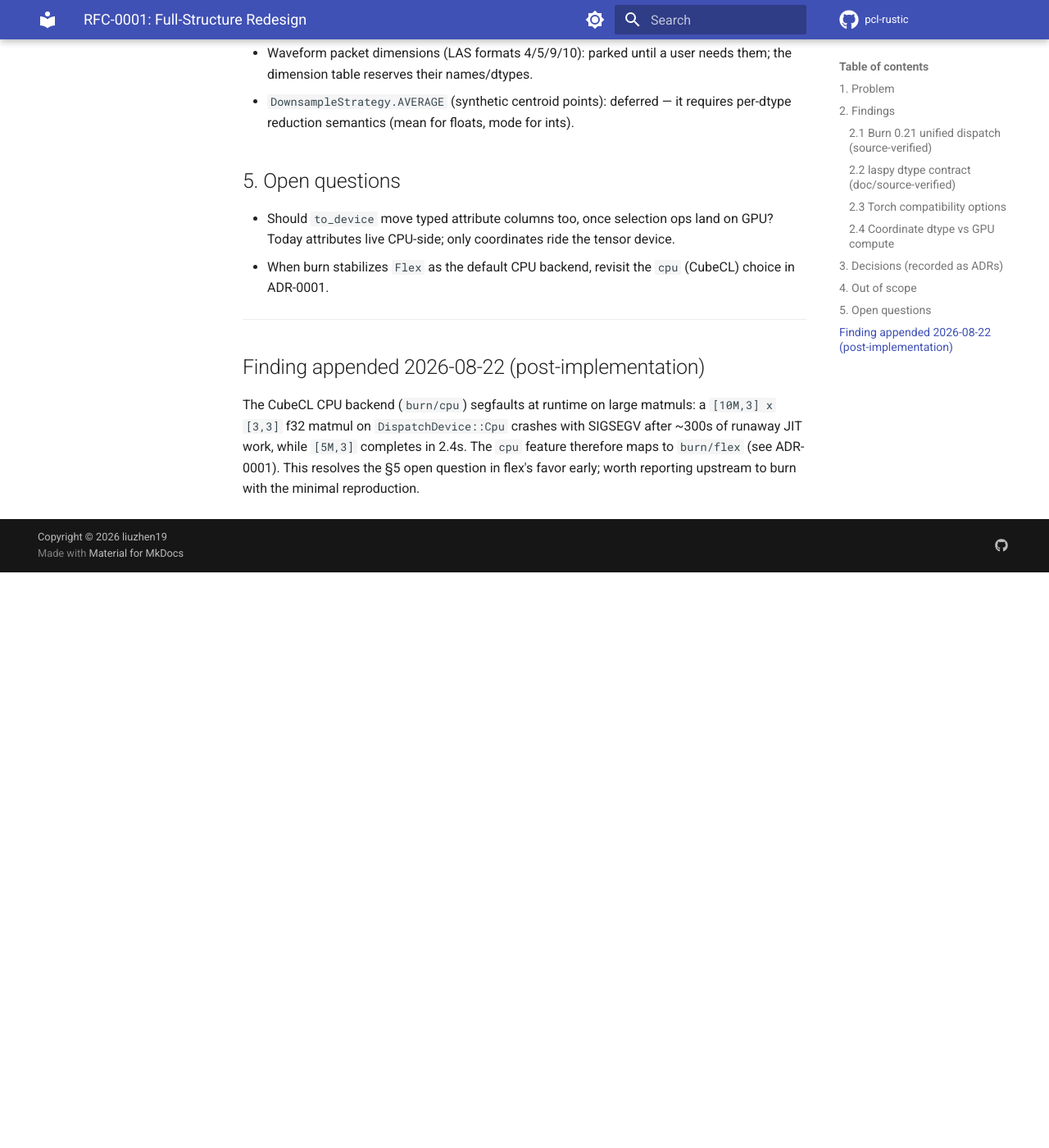
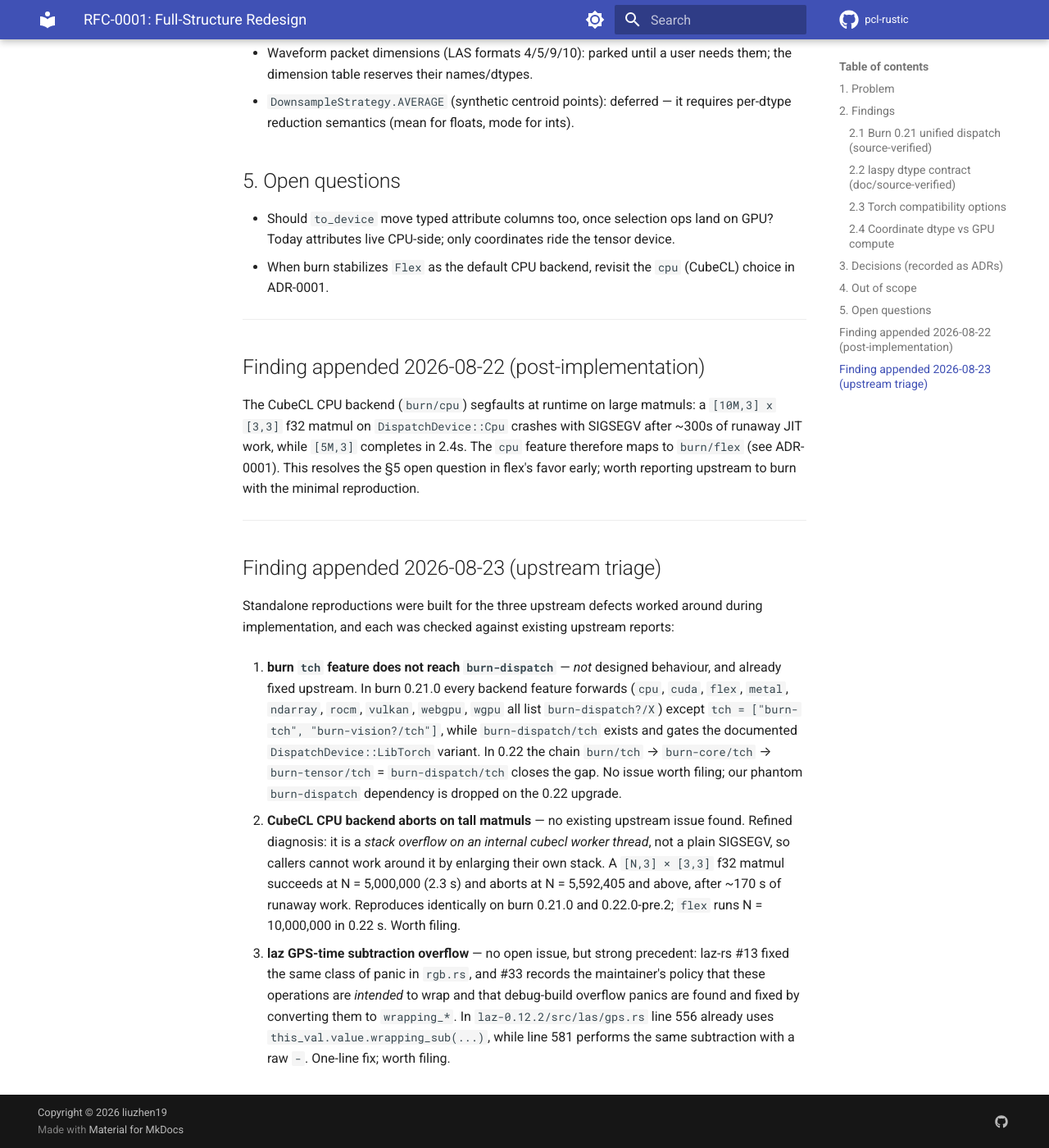
Before and after one commit to HernandoR/pcl-rustic, an MkDocs documentation site: the page built from docs/rfc/rfc-0001-full-structure-redesign-2026-08-22.md, in a window 1280 px wide and 1400 px high, scrolled down 3010 px. Shown: the whole window at 82% size. Built offline with MkDocs 1.6.1 and Material for MkDocs 9.7.7, drawn with Linux system fonts in a browser that asks for light colours; comment, search, counter and statistics services are not loaded; the version menu is left out; before the commit the page ends 3708 px from its top, so only the background shows below that.

Commit message:
docs(upstream): 修正上游缺陷描述并记录三方问题排查结论
- burn/cpu 故障定性由 segfault 更正为内部 cubecl 工作线程栈溢出，
  补充复现阈值（N>=约5.6M 崩溃，5M 正常）与 0.22.0-pre.2 同样复现
- 记录 burn 的 tch 特性未转发至 burn-dispatch 并非设计行为，
  上游 0.22 已修复，升级后可移除 dep:burn-dispatch 幻影依赖
- 记录 laz gps.rs:581 与同文件 556 行的 wrapping_sub 不一致，
  并附 laz-rs #13/#33 先例

```diff
--- a/docs/rfc/rfc-0001-full-structure-redesign-2026-08-22.md
+++ b/docs/rfc/rfc-0001-full-structure-redesign-2026-08-22.md
@@ -138,3 +138,37 @@ after ~300s of runaway JIT work, while `[5M,3]` completes in 2.4s. The `cpu`
 feature therefore maps to `burn/flex` (see ADR-0001). This resolves the §5
 open question in flex's favor early; worth reporting upstream to burn with
 the minimal reproduction.
+
+---
+
+## Finding appended 2026-08-23 (upstream triage)
+
+Standalone reproductions were built for the three upstream defects worked
+around during implementation, and each was checked against existing upstream
+reports:
+
+1. **burn `tch` feature does not reach `burn-dispatch`** — *not* designed
+   behaviour, and already fixed upstream. In burn 0.21.0 every backend
+   feature forwards (`cpu`, `cuda`, `flex`, `metal`, `ndarray`, `rocm`,
+   `vulkan`, `webgpu`, `wgpu` all list `burn-dispatch?/X`) except
+   `tch = ["burn-tch", "burn-vision?/tch"]`, while `burn-dispatch/tch`
+   exists and gates the documented `DispatchDevice::LibTorch` variant. In
+   0.22 the chain `burn/tch` → `burn-core/tch` → `burn-tensor/tch` =
+   `burn-dispatch/tch` closes the gap. No issue worth filing; our phantom
+   `burn-dispatch` dependency is dropped on the 0.22 upgrade.
+
+2. **CubeCL CPU backend aborts on tall matmuls** — no existing upstream
+   issue found. Refined diagnosis: it is a *stack overflow on an internal
+   cubecl worker thread*, not a plain SIGSEGV, so callers cannot work around
+   it by enlarging their own stack. A `[N,3] × [3,3]` f32 matmul succeeds at
+   N = 5,000,000 (2.3 s) and aborts at N = 5,592,405 and above, after ~170 s
+   of runaway work. Reproduces identically on burn 0.21.0 and 0.22.0-pre.2;
+   `flex` runs N = 10,000,000 in 0.22 s. Worth filing.
+
+3. **laz GPS-time subtraction overflow** — no open issue, but strong
+   precedent: laz-rs #13 fixed the same class of panic in `rgb.rs`, and #33
+   records the maintainer's policy that these operations are *intended* to
+   wrap and that debug-build overflow panics are found and fixed by
+   converting them to `wrapping_*`. In `laz-0.12.2/src/las/gps.rs` line 556
+   already uses `this_val.value.wrapping_sub(...)`, while line 581 performs
+   the same subtraction with a raw `-`. One-line fix; worth filing.
```
Also changed, not shown: Cargo.toml (+8 -6 lines), docs/plans/adr-0001-unified-dispatch-backend-torch-interop-2026-08-22.md (+14 -4 lines), 1 other file.
